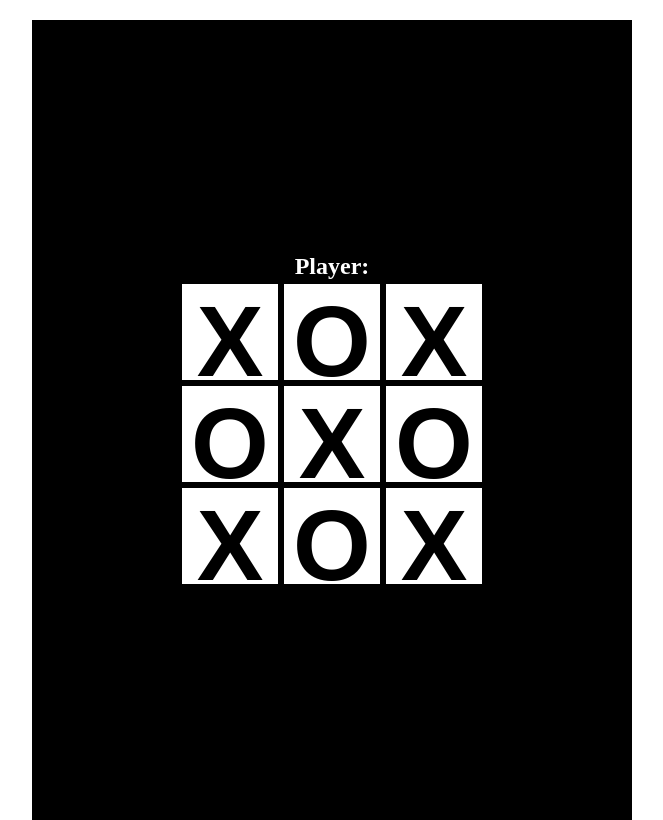
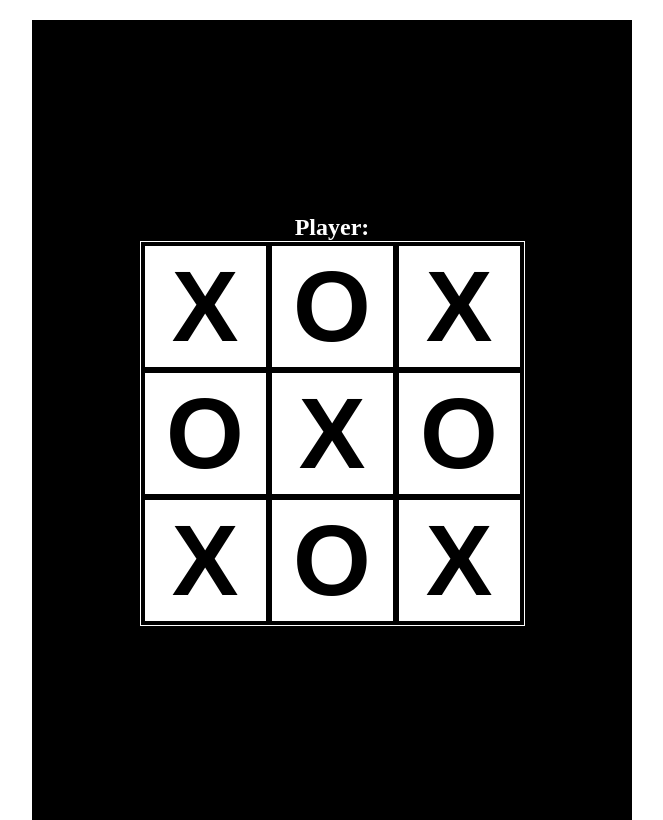
Before and after one commit to PacIsGod96/CSET115-Final, a plain HTML site: page index.html in a window 1280 px wide. Shown: the whole page, without its empty margins (308-971 px from the left). Drawn offline with Linux system fonts and the light colour scheme.

Commit message:
added some more css

```diff
--- a/style.css
+++ b/style.css
@@ -19,8 +19,8 @@ body{
 }
 
 .btns button{
-    width: 100px;
-    height: 100px;
+    width: 125px;
+    height: 125px;
     font-size: 100px;
     font-weight: bold;
     background-color: white;
@@ -32,3 +32,7 @@ body{
     color: white;
     text-align: center;
 }
+
+.btns table{
+    border: 1px solid white;
+}
```
